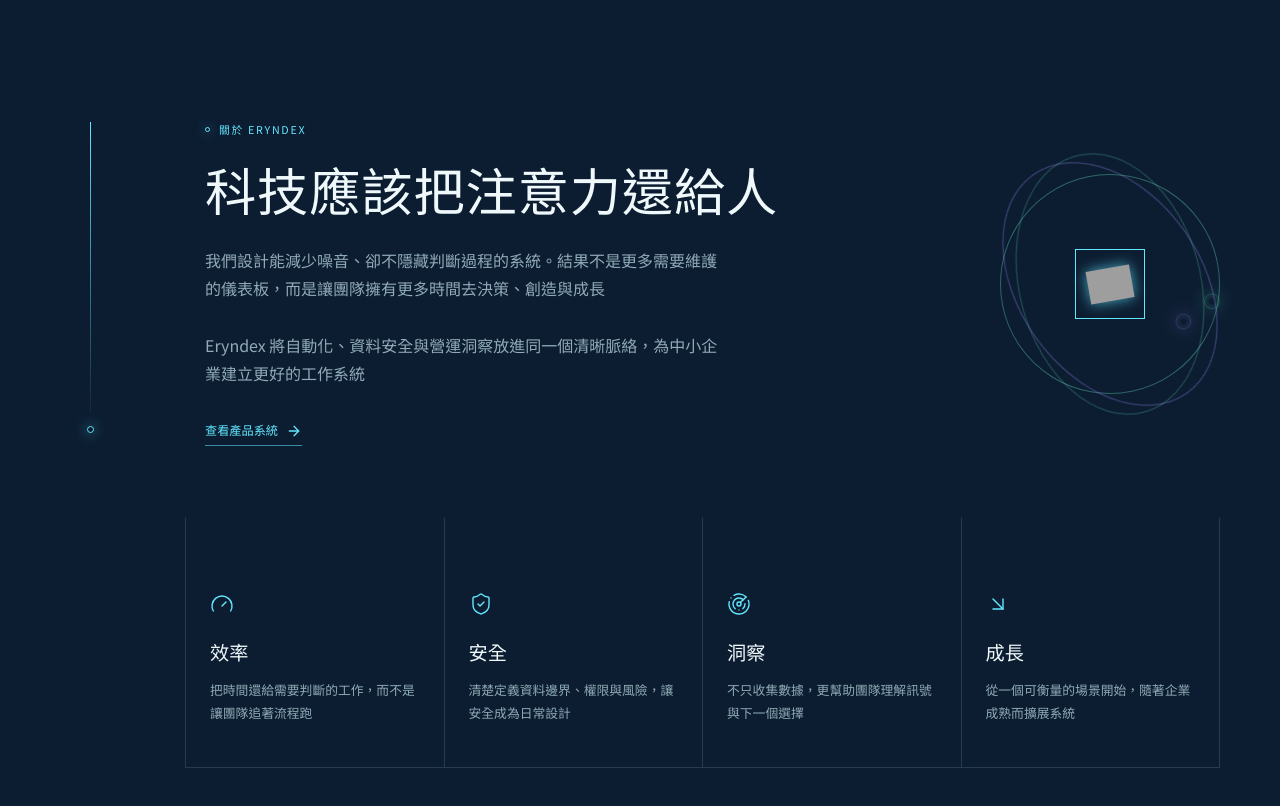
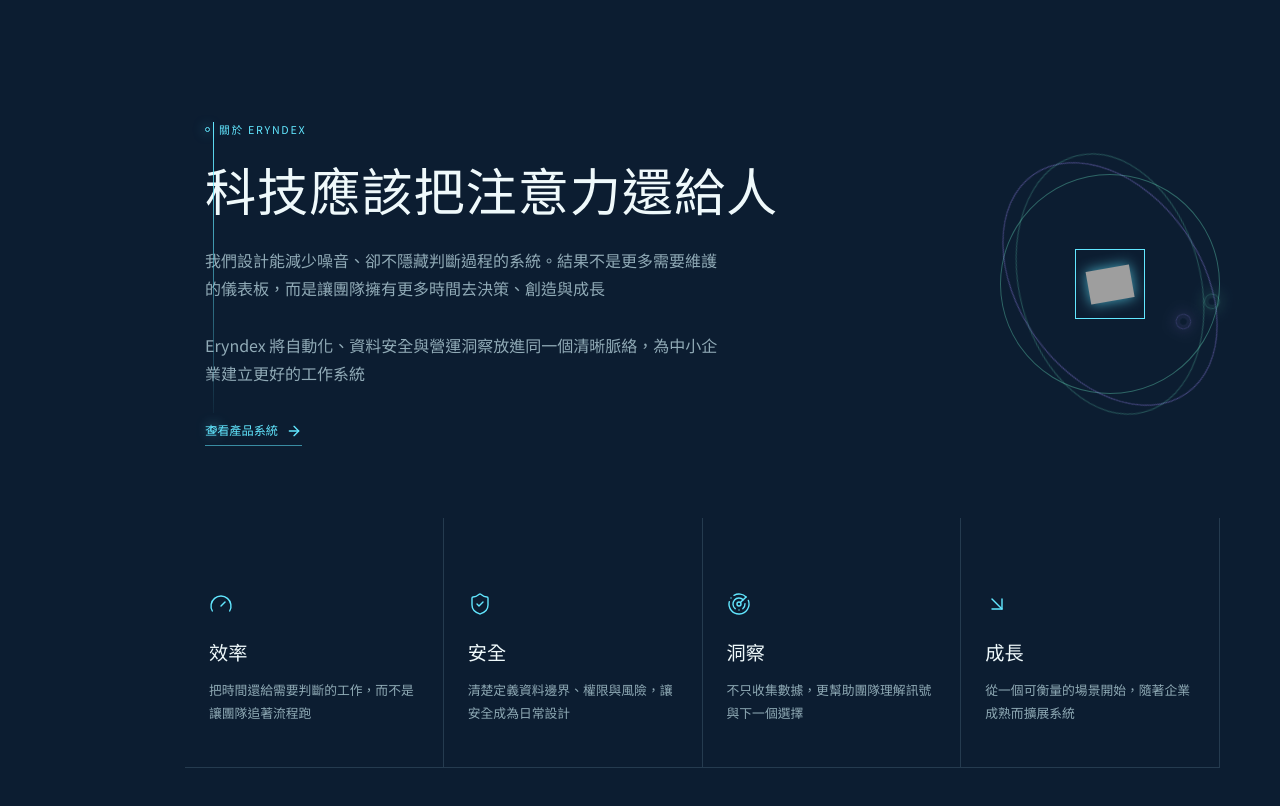
Before and after one commit to k129453497-byte/eryndex-tactile-systems, a React (Vite) app in the folder client/: page / in a window 1280 px wide. Shown: the part 780-1586 px from the top of the page. Built offline with nearby package versions, Linux system fonts and the light colour scheme; grey boxes are pictures that could not be loaded; a web font is replaced by a local one.

Commit message:
Align about rail with first value

```diff
--- a/client/src/index.css
+++ b/client/src/index.css
@@ -716,6 +716,8 @@
 /* About section grid alignment｜主文與四項原則共用同一條起始線。 */
 @media (min-width: 1001px) {
   .about-values { width: min(1075px, calc(100vw - 245px)); margin-top: 72px; margin-left: max(40px, calc(50vw - 455px)); margin-right: auto; }
+  .principle-grid .signal-rail { transform: translateX(123px); }
+  .about-values .values-grid { border-left: 0; }
   .principle-mark { justify-self: center; }
 }
 @media (max-width: 720px) {
```
